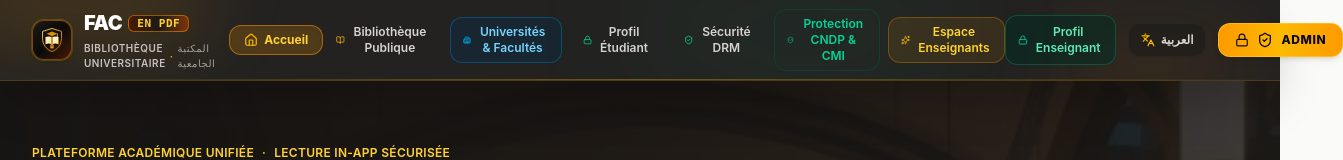
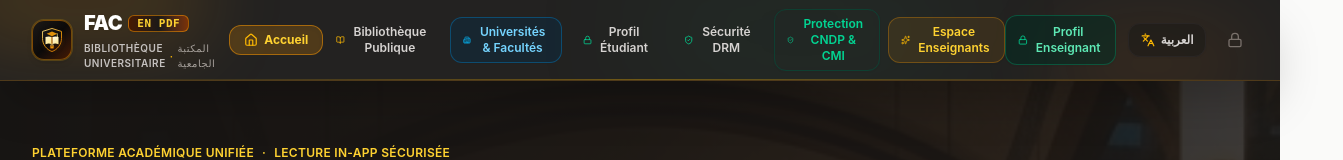
Before and after one commit to yandaloussi-ops/FAC.TO.-PDF, a React (Vite) app: page / in a window 1280 px wide. Shown: the top 160 px of the page, 1343 px wide, since content can reach past the window. Built offline with nearby package versions, Linux system fonts and the light colour scheme; no server answers; the database is empty.

Commit message:
Add files via upload

```diff
--- a/src/components/Navbar.tsx
+++ b/src/components/Navbar.tsx
@@ -210,51 +210,44 @@ export const Navbar: React.FC<NavbarProps> = ({
             <span>{lang === 'fr' ? 'العربية' : 'Français'}</span>
           </button>
 
-          {/* GORGEOUS ADMIN BUTTON (GATED & SECURE) */}
+          {/* SECURE ADMIN GATEWAY (DISCRETE & PROTECTED) */}
           <div className="flex items-center gap-1.5">
+            {isAdminAuthenticated ? (
               <button
                 onClick={() => {
-                if (isAdminAuthenticated) {
                   onSelectTab(currentTab === 'admin' ? 'home' : 'admin');
-                } else if (onOpenAdmin) {
-                  onOpenAdmin();
-                } else {
-                  onSelectTab('admin');
-                }
                 }}
                 className={`group relative flex items-center gap-2 px-3.5 sm:px-4 py-2 rounded-xl text-xs font-black transition-all cursor-pointer whitespace-nowrap shadow-md ${
                   currentTab === 'admin'
                     ? 'bg-amber-400 text-stone-950 ring-2 ring-amber-300 shadow-amber-500/30'
-                  : isAdminAuthenticated
-                  ? 'bg-gradient-to-r from-emerald-500 via-amber-400 to-amber-500 hover:from-amber-400 hover:to-amber-300 text-stone-950 border border-amber-300/50 hover:shadow-lg hover:shadow-amber-500/25'
-                  : 'bg-gradient-to-r from-amber-500 via-amber-400 to-amber-500 hover:from-amber-400 hover:to-amber-300 text-stone-950 border border-amber-300/50 hover:shadow-lg hover:shadow-amber-500/25'
+                    : 'bg-gradient-to-r from-emerald-500 via-amber-400 to-amber-500 hover:from-amber-400 hover:to-amber-300 text-stone-950 border border-amber-300/50 hover:shadow-lg'
                 }`}
-              title={
-                isAdminAuthenticated
-                  ? 'Console d\'Administration Déverrouillée (حساب المدير)'
-                  : 'Console d\'Administration Sécurisée — Accès Super-Administrateur Réservé'
-              }
+                title={lang === 'fr' ? "Console d'Administration (Active)" : 'لوحة تحكم المشرف (مفعلة)'}
               >
-              {isAdminAuthenticated ? (
-                /* Active admin indicator */
                 <span className="relative flex h-2 w-2">
                   <span className="animate-ping absolute inline-flex h-full w-full rounded-full bg-emerald-950 opacity-40"></span>
                   <span className="relative inline-flex rounded-full h-2 w-2 bg-emerald-950"></span>
                 </span>
-              ) : (
-                /* Protected Lock Icon */
-                <Lock className="w-3.5 h-3.5 text-stone-950" />
-              )}
-
-              <ShieldCheck className="w-4 h-4 text-stone-950 group-hover:scale-110 transition-transform" />
+                <ShieldCheck className="w-4 h-4 text-stone-950" />
                 <span className="uppercase tracking-wider font-extrabold text-[12px]">ADMIN</span>
-
-              {isAdminAuthenticated && (
                 <span className="hidden sm:inline-block text-[9px] font-bold bg-stone-950/20 px-1 py-0.2 rounded">
                   ACTIF
                 </span>
+              </button>
+            ) : (
+              /* Discreet lock for Super Admin — inconspicuous to regular students */
+              <button
+                onClick={() => {
+                  if (onOpenAdmin) onOpenAdmin();
+                  else onSelectTab('admin');
+                }}
+                className="p-2 text-stone-500 hover:text-amber-400 hover:bg-stone-850 rounded-xl transition-all cursor-pointer border border-transparent hover:border-stone-800"
+                title={lang === 'fr' ? 'Accès Superviseur' : 'دخول الإشراف'}
+                aria-label="Admin Gateway"
+              >
+                <Lock className="w-4 h-4" />
+              </button>
             )}
-            </button>
 
             {/* Quick Lock Button if Admin is Authenticated */}
             {isAdminAuthenticated && onLockAdmin && (
```
Lines whose indentation alone changed are shown as unchanged.
